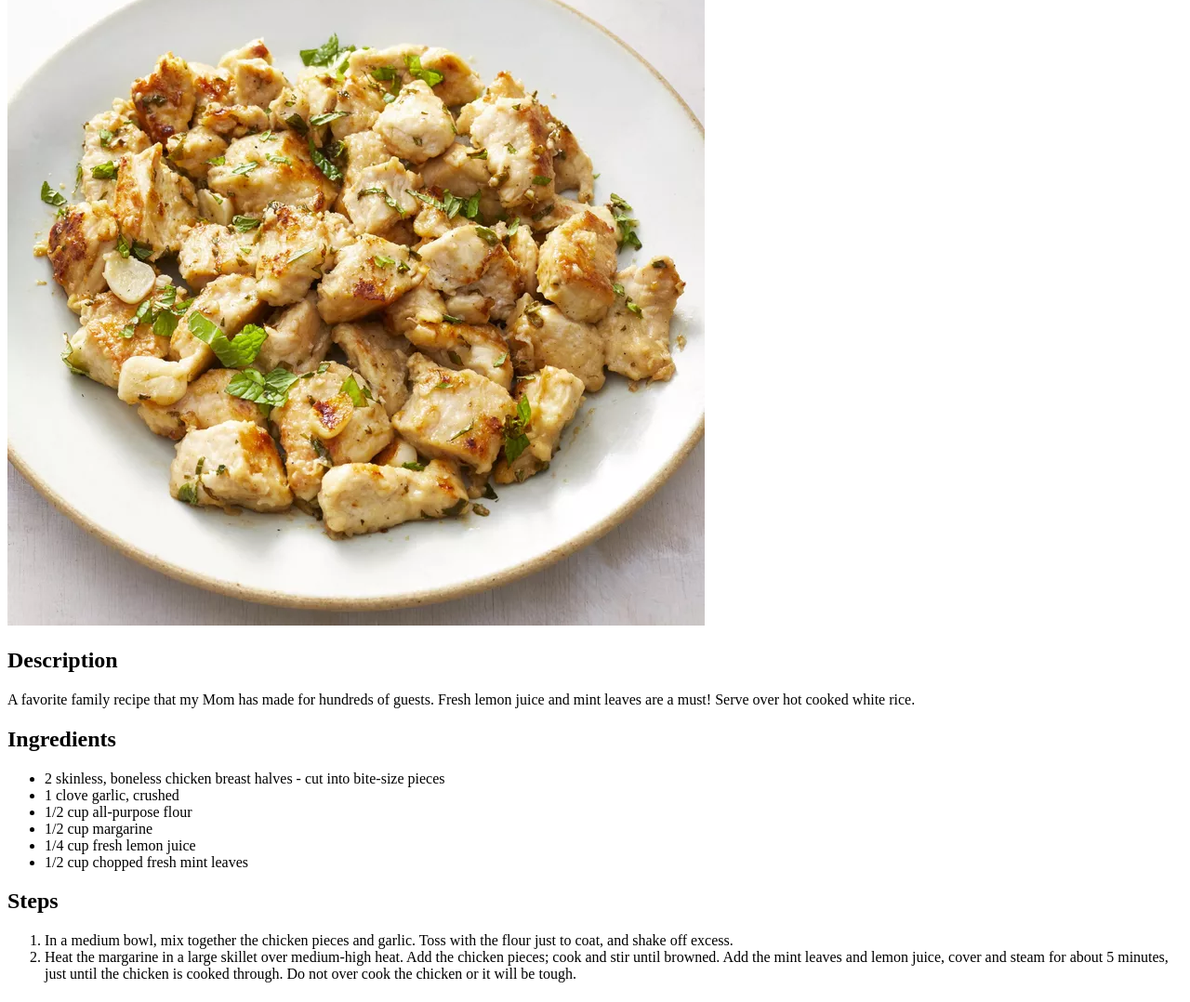
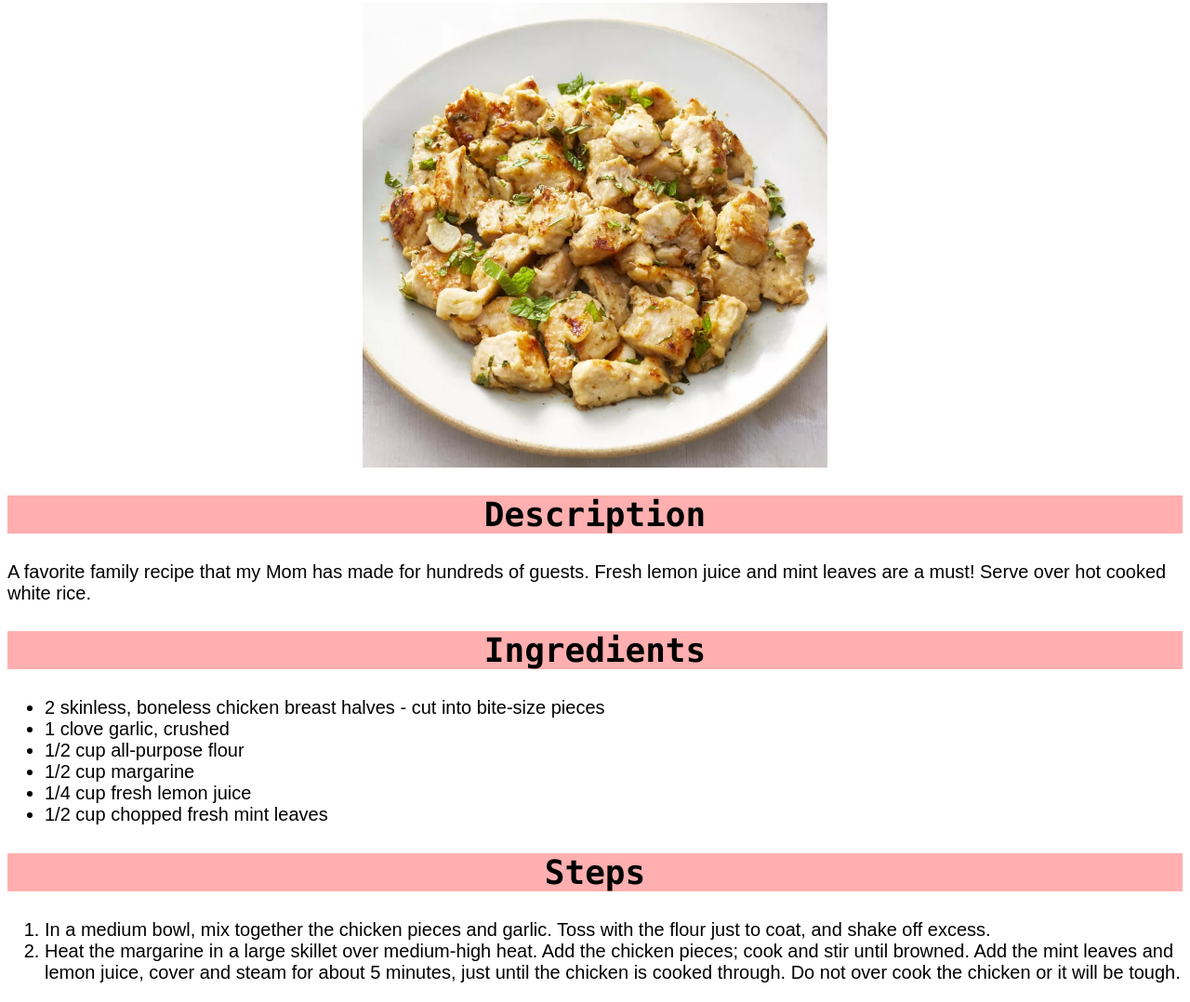
Before and after one commit to kelvinphc/odin-recipes, a plain HTML site: page recipes/mint-chicken.html in a window 1280 px wide. Shown: the part 183-1261 px from the top of the page at 93% size. Drawn offline with Linux system fonts and the light colour scheme.

Commit message:
Add css to mint chicken recipe

```diff
--- a/recipes/mint-chicken.html
+++ b/recipes/mint-chicken.html
@@ -3,23 +3,24 @@
     <head>
         <meta charset="utf-8">
         <title>Mint Chicken Recipe</title>
+        <link rel="stylesheet" href="../styles.css">
     </head>
 
     <body>
         <a href="../index.html">Home</a>
 
-        <h1>Mint Chicken Recipe</h1>
+        <h1 class="title" id="mint-chicken-title">Mint Chicken Recipe</h1>
 
-        <img src="mint-chicken.jpg" alt="Mint Chicken">
+        <img src="mint-chicken.jpg" alt="Mint Chicken" class="img" id="mint-chicken-img">
 
-        <h2>Description</h2>
+        <h2 class="title description">Description</h2>
 
-            <p>A favorite family recipe that my Mom has made for hundreds of guests.
+            <p class="description">A favorite family recipe that my Mom has made for hundreds of guests.
                 Fresh lemon juice and mint leaves are a must! Serve over hot cooked white rice.</p>
 
-        <h2>Ingredients</h2>
+        <h2 class="title ingredients">Ingredients</h2>
 
-            <ul>
+            <ul class="ingredients">
                 <li>2 skinless, boneless chicken breast halves - cut into bite-size pieces</li>
                 <li>1 clove garlic, crushed</li>
                 <li>1/2 cup all-purpose flour</li>
@@ -28,9 +29,9 @@
                 <li>1/2 cup chopped fresh mint leaves</li>
             </ul>
 
-        <h2>Steps</h2>
+        <h2 class="title steps">Steps</h2>
 
-            <ol>
+            <ol class="steps">
                 <li>In a medium bowl, mix together the chicken pieces and garlic. Toss with the
                     flour just to coat, and shake off excess.</li>
                 <li>Heat the margarine in a large skillet over medium-high heat. Add the chicken
```
